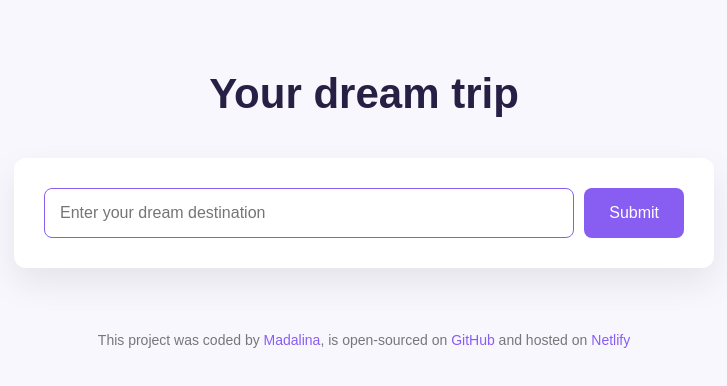
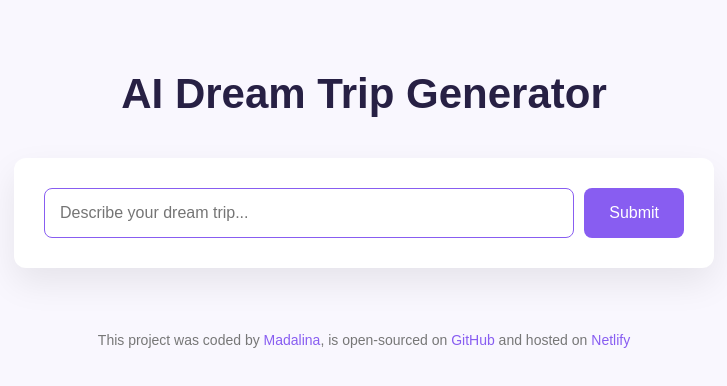
Before and after one commit to MadalinaElenaABC/AI-travel-destinations, a plain HTML site: page index.html in a window 1280 px wide. Shown: the whole page, without its empty margins (276-1003 px from the left). Drawn offline with nearby package versions, Linux system fonts and the light colour scheme.

Commit message:
Updated H1

```diff
--- a/index.html
+++ b/index.html
@@ -10,7 +10,7 @@
 
   <body>
     <header>
-      <h1>Your dream trip</h1>
+      <h1>AI Dream Trip Generator</h1>
     </header>
 
     <main>
@@ -18,7 +18,7 @@
         <input
           type="text"
           id="destination"
-          placeholder="Enter your dream destination"
+          placeholder="Describe your dream trip..."
           autofocus
           required
           autocomplete="off"
```
